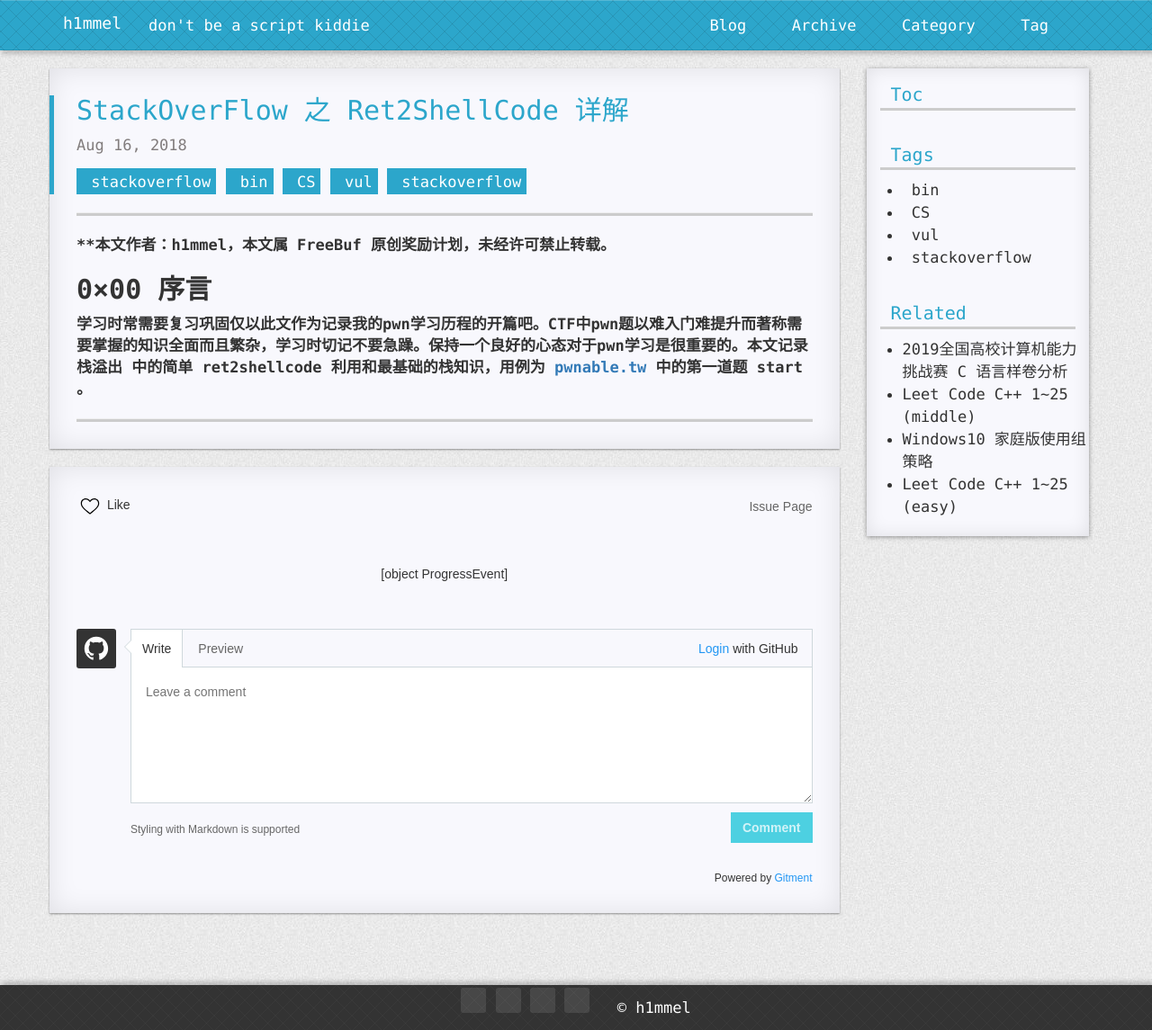
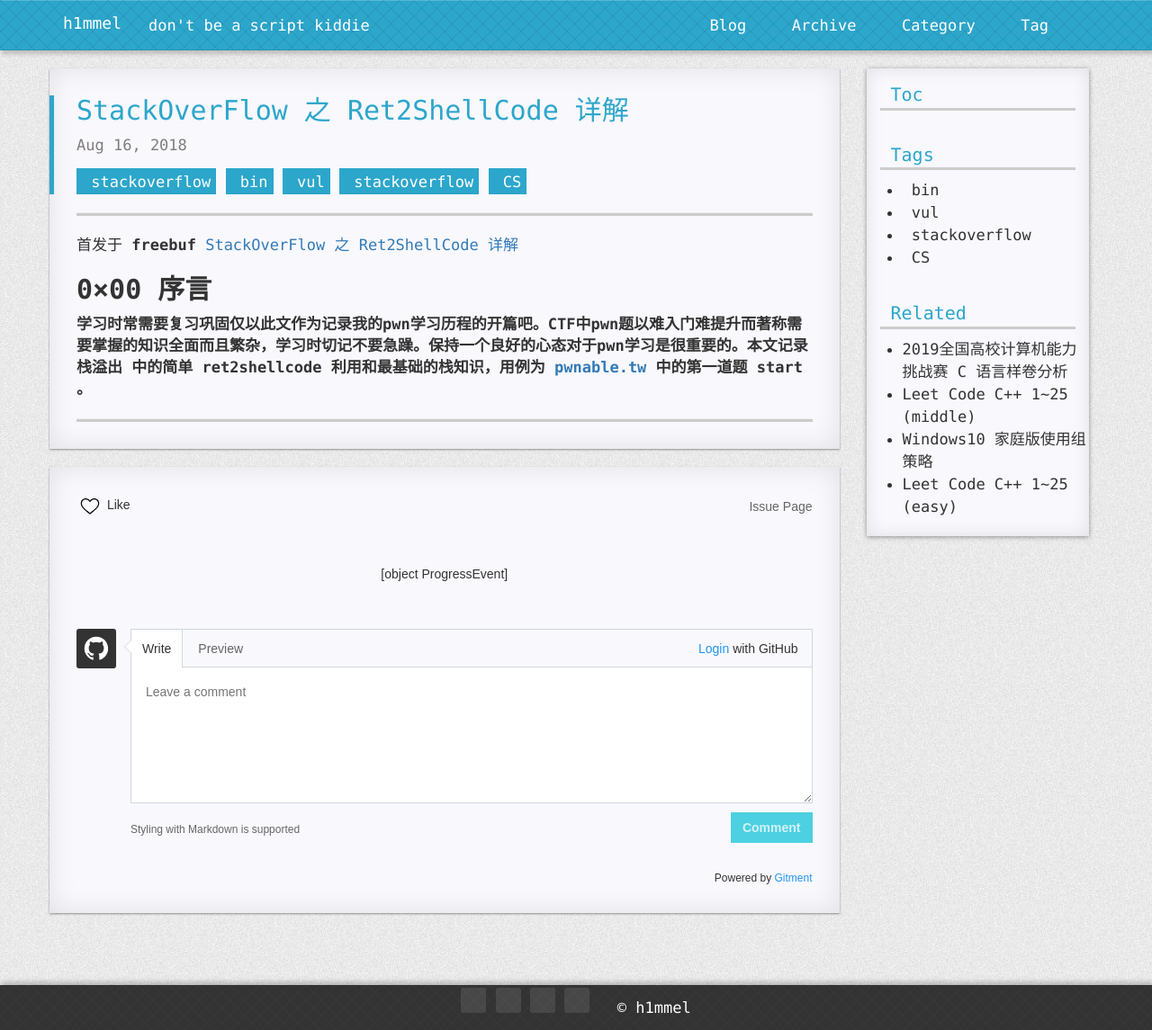
Before and after one commit to h1mmel/h1mmel.github.io, a Jekyll site: the page built from _posts/2018-08-16-StackOverFlow之Ret2ShellCode详解.md, in a window 1280 px wide. Shown: the whole page at 90% size. Built offline with Jekyll 4.4.1, drawn with Linux system fonts in a browser that asks for light colours; nearby versions of some CDN libraries; comment, search, counter and statistics services are not loaded; a style sheet for code colours, icons or effects is not loaded.

Commit message:
Update 2018-08-16-StackOverFlow之Ret2ShellCode详解.md

```diff
--- a/_posts/2018-08-16-StackOverFlow之Ret2ShellCode详解.md
+++ b/_posts/2018-08-16-StackOverFlow之Ret2ShellCode详解.md
@@ -1,13 +1,11 @@
 ---
 layout: post
 title: StackOverFlow 之 Ret2ShellCode 详解
-tags: bin CS vul stackoverflow
+tags: bin vul stackoverflow CS
 categories: stackoverflow
 ---
 
-***\*本文作者：h1mmel，本文属 FreeBuf 原创奖励计划，未经许可禁止转载。**
-
-
+首发于 **freebuf**  [StackOverFlow 之 Ret2ShellCode 详解](https://www.freebuf.com/vuls/179724.html)
 
 ## **0×00 序言**
 
```
